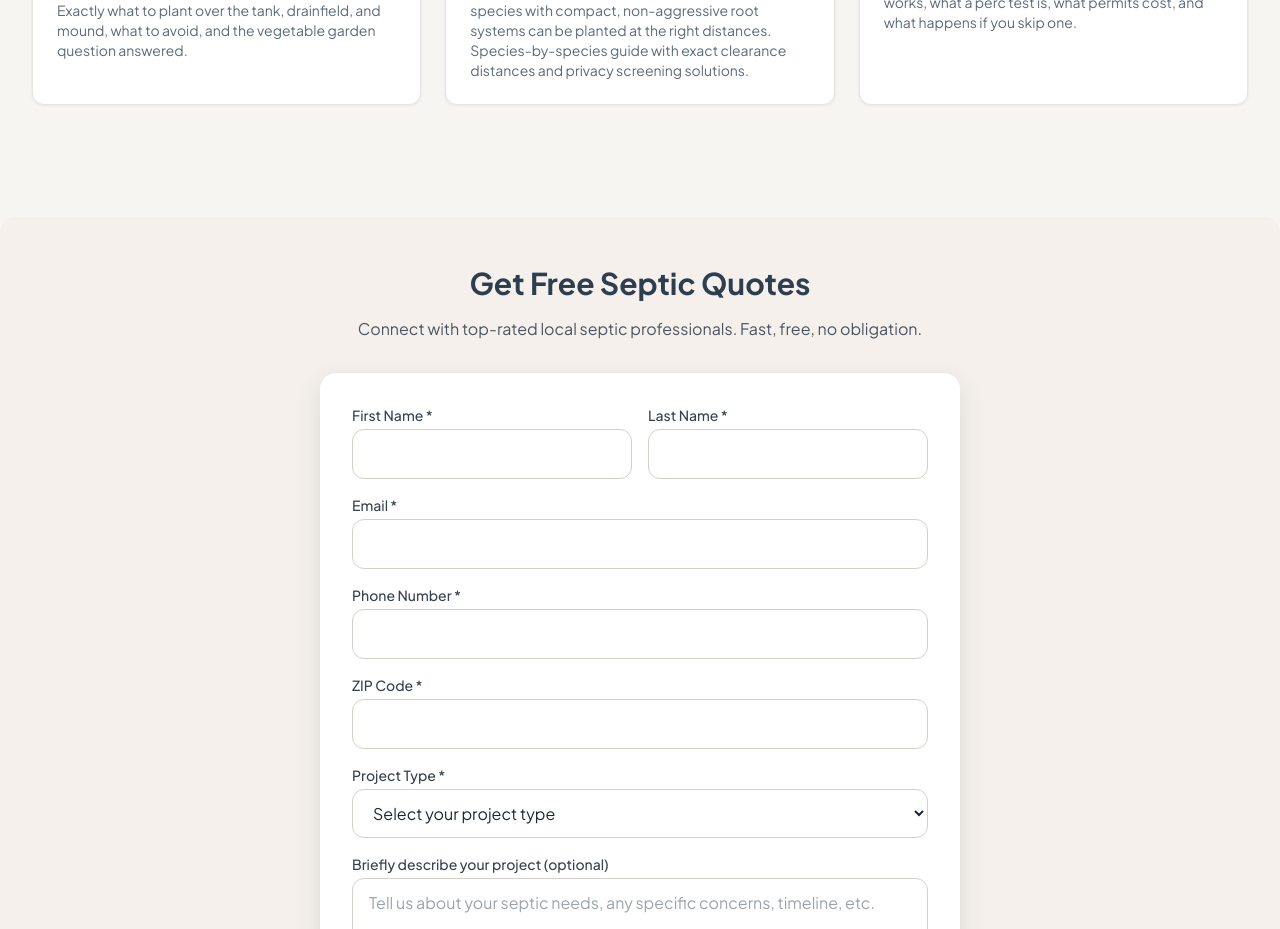
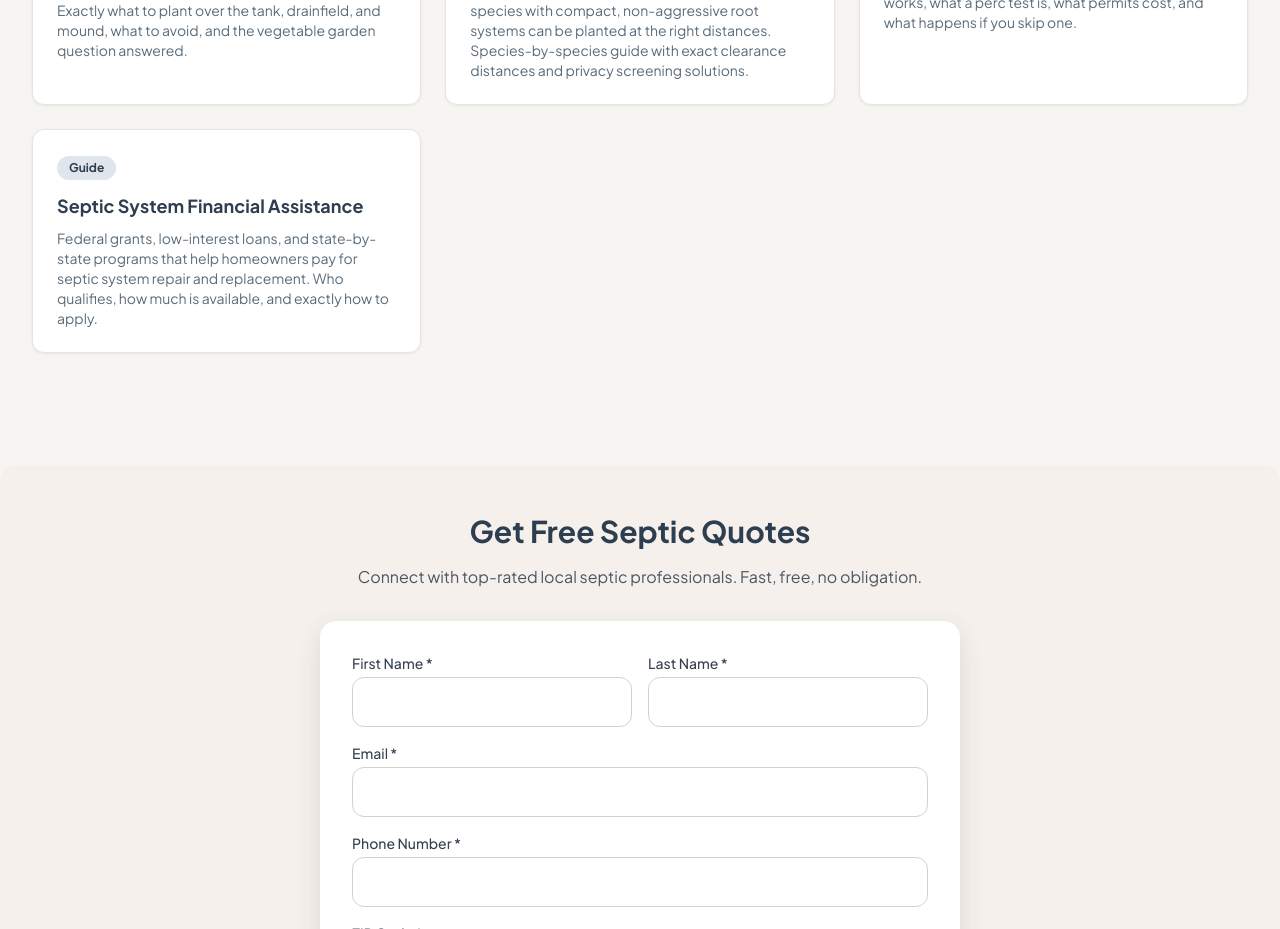
Before and after one commit to thebasementguide2026/theseptic.guide-, a Next.js app: page /guides in a window 1280 px wide. Shown: the part 1380-2309 px from the top of the page. Built offline with nearby package versions, Linux system fonts and the light colour scheme.

Commit message:
Add financial assistance to guides index

```diff
--- a/app/guides/page.tsx
+++ b/app/guides/page.tsx
@@ -23,6 +23,7 @@ const guides = [
   { title: 'What to Plant Over and Around Your Septic System', href: '/guides/plants-septic-system', description: 'The right plants help your drainfield work better. Exactly what to plant over the tank, drainfield, and mound, what to avoid, and the vegetable garden question answered.' },
   { title: 'Safe Trees to Plant Near a Septic System', href: '/guides/safe-trees-near-septic-system', description: 'Most trees threaten septic systems, but some species with compact, non-aggressive root systems can be planted at the right distances. Species-by-species guide with exact clearance distances and privacy screening solutions.' },
   { title: 'Septic System Permit Guide', href: '/guides/septic-system-permits', description: 'When do you need a septic permit, what triggers the requirement, how the application process works, what a perc test is, what permits cost, and what happens if you skip one.' },
+  { title: 'Septic System Financial Assistance', href: '/guides/septic-system-financial-assistance', description: 'Federal grants, low-interest loans, and state-by-state programs that help homeowners pay for septic system repair and replacement. Who qualifies, how much is available, and exactly how to apply.' },
 ]
 
 export default function GuidesPage() {
```
